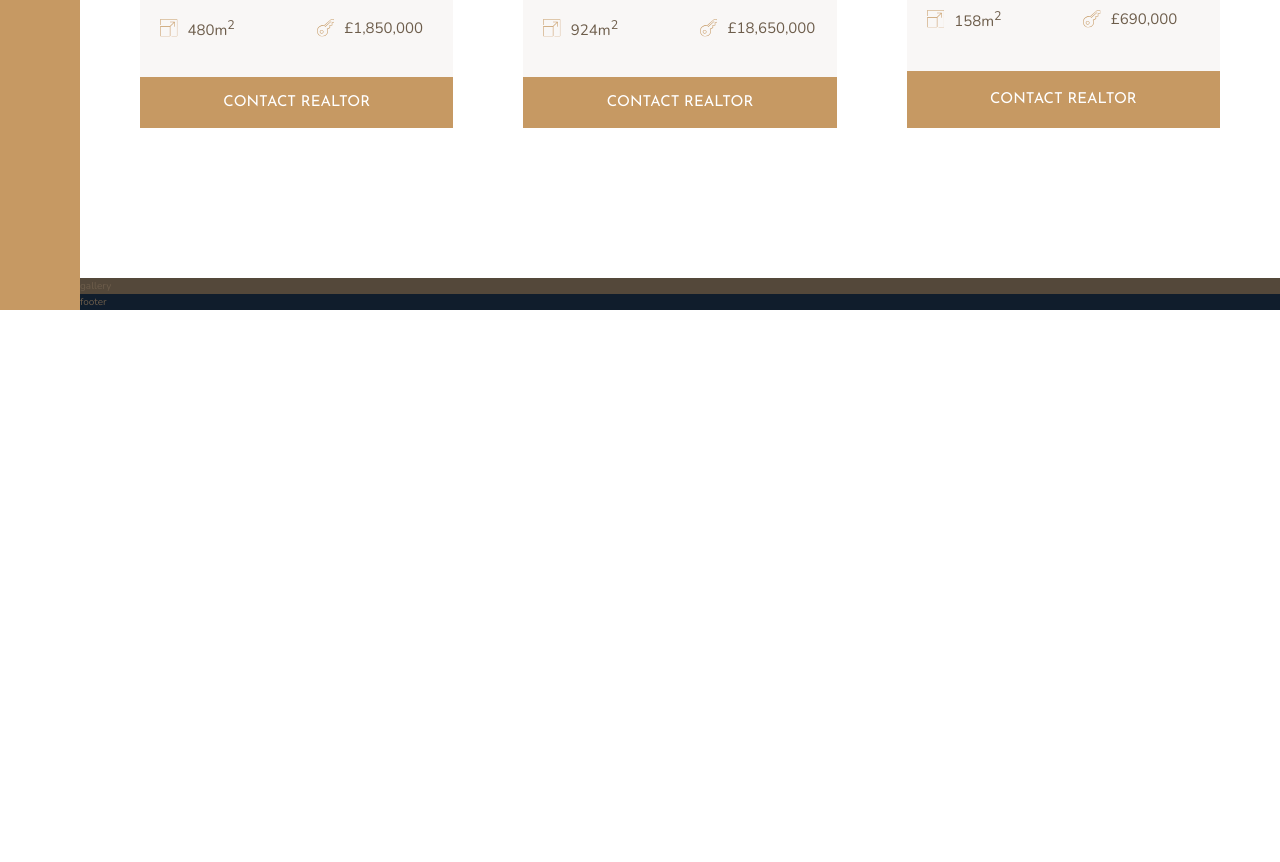
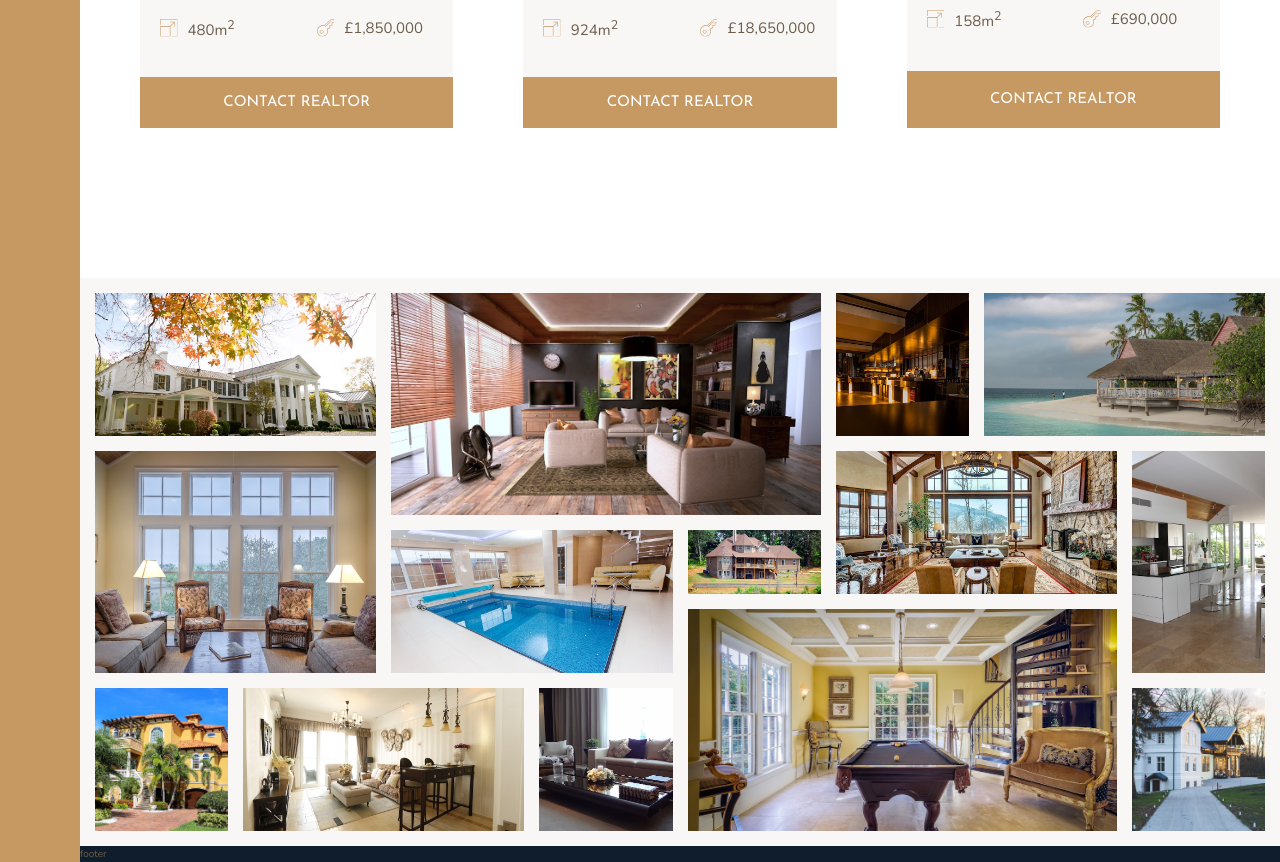
Before and after one commit to CarolineHussey/Nexter, a website: page index.html in a window 1280 px wide. Shown: the part 2900-3762 px from the top of the page. Before the commit the page ends 3210 px from the top, so only its background shows below. Drawn offline with nearby package versions, Linux system fonts and the light colour scheme.

Commit message:
Gallery section added

```diff
--- a/index.html
+++ b/index.html
@@ -302,7 +302,70 @@
         <button class="btn home__btn">Contact realtor</button>
       </div>
     </section>
-    <section class="gallery">gallery</section>
+    <section class="gallery">
+      <figure class="gallery__item gallery__item--1">
+        <img src="img/gal-1.jpeg" alt="Gallery Image 1" class="gallery__img" />
+      </figure>
+      <figure class="gallery__item gallery__item--2">
+        <img src="img/gal-2.jpeg" alt="Gallery Image 2" class="gallery__img" />
+      </figure>
+      <figure class="gallery__item gallery__item--3">
+        <img src="img/gal-3.jpeg" alt="Gallery Image 3" class="gallery__img" />
+      </figure>
+      <figure class="gallery__item gallery__item--4">
+        <img src="img/gal-4.jpeg" alt="Gallery Image 4" class="gallery__img" />
+      </figure>
+      <figure class="gallery__item gallery__item--5">
+        <img src="img/gal-5.jpeg" alt="Gallery Image 5" class="gallery__img" />
+      </figure>
+      <figure class="gallery__item gallery__item--6">
+        <img src="img/gal-6.jpeg" alt="Gallery Image 6" class="gallery__img" />
+      </figure>
+      <figure class="gallery__item gallery__item--7">
+        <img src="img/gal-7.jpeg" alt="Gallery Image 7" class="gallery__img" />
+      </figure>
+      <figure class="gallery__item gallery__item--8">
+        <img src="img/gal-8.jpeg" alt="Gallery Image 8" class="gallery__img" />
+      </figure>
+      <figure class="gallery__item gallery__item--9">
+        <img src="img/gal-9.jpeg" alt="Gallery Image 9" class="gallery__img" />
+      </figure>
+      <figure class="gallery__item gallery__item--10">
+        <img
+          src="img/gal-10.jpeg"
+          alt="Gallery Image 10"
+          class="gallery__img"
+        />
+      </figure>
+      <figure class="gallery__item gallery__item--11">
+        <img
+          src="img/gal-11.jpeg"
+          alt="Gallery Image 11"
+          class="gallery__img"
+        />
+      </figure>
+      <figure class="gallery__item gallery__item--12">
+        <img
+          src="img/gal-12.jpeg"
+          alt="Gallery Image 12"
+          class="gallery__img"
+        />
+      </figure>
+      <figure class="gallery__item gallery__item--13">
+        <img
+          src="img/gal-13.jpeg"
+          alt="Gallery Image 13"
+          class="gallery__img"
+        />
+      </figure>
+      <figure class="gallery__item gallery__item--14">
+        <img
+          src="img/gal-14.jpeg"
+          alt="Gallery Image 14"
+          class="gallery__img"
+        />
+      </figure>
+    </section>
     <footer class="footer">footer</footer>
   </body>
 </html>
--- a/sass/_gallery.scss
+++ b/sass/_gallery.scss
@@ -1,4 +1,78 @@
 .gallery {
-  background-color: $color-grey-dark-1;
+  background-color: $color-grey-light-1;
   grid-column: full-start / full-end;
+
+  display: grid;
+  grid-template-columns: repeat(8, 1fr);
+  grid-template-rows: repeat(7, 5vw);
+  gap: 1.5rem;
+  padding: 1.5rem;
+
+  &__item {
+    &--1 {
+      grid-row: 1 / span 2;
+      grid-column: 1 / span 2;
+    }
+
+    &--2 {
+      grid-row: 1 / span 3;
+      grid-column: 3 / span 3;
+    }
+    &--3 {
+      grid-row: 1 / span 2;
+      grid-column: 6 / span 1;
+    }
+    &--4 {
+      grid-row: 1 / span 2;
+      grid-column: 7 / span 2;
+    }
+    &--5 {
+      grid-row: 3 / span 3;
+      grid-column: 1 / span 2;
+    }
+    &--6 {
+      grid-row: 4 / span 2;
+      grid-column: 3 / span 2;
+    }
+    &--7 {
+      grid-row: 4 / span 1;
+      grid-column: 5 / span 1;
+    }
+    &--8 {
+      grid-row: 3 / span 2;
+      grid-column: 6 / span 2;
+    }
+    &--9 {
+      grid-row: 3 / span 3;
+      grid-column: 8 / span 1;
+    }
+    &--10 {
+      grid-row: 6 / span 2;
+      grid-column: 1 / span 1;
+    }
+    &--11 {
+      grid-row: 6 / span 2;
+      grid-column: 2 / span 2;
+    }
+    &--12 {
+      grid-row: 6 / span 2;
+      grid-column: 4 / span 1;
+    }
+    &--13 {
+      grid-row: 5 / span 3;
+      grid-column: 5 / span 3;
+    }
+    &--14 {
+      grid-row: 6 / span 2;
+      grid-column: 8 / span 1;
+    }
+  }
+
+  &__img {
+    //fit the image inside the grid area (no spill)
+    width: 100%;
+    height: 100%;
+    object-fit: cover;
+    display: block;
+  }
 }
```
Also changed, not shown: css/style.css.
